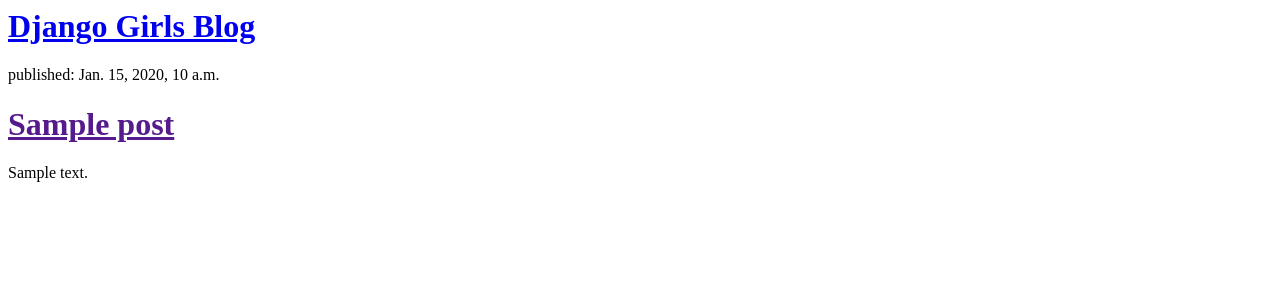
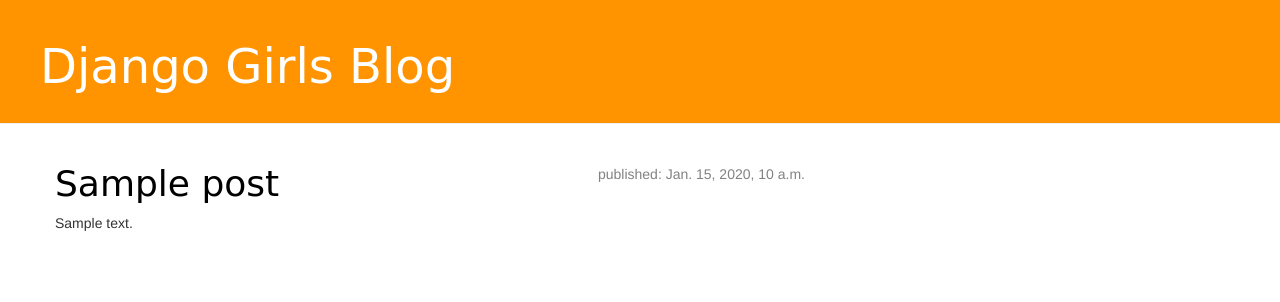
Before and after one commit to Charles-Wu-Chen/djangogirls, a Django app: template blog/templates/blog/post_list.html in a window 1280 px wide. Shown: the top 302 px of the page. Run offline with Django 3.2, Linux system fonts and the light colour scheme; the template is opened without the code that fills it: most values are stand-ins (such as "Sample title", 1, 10 or a date in 2020); some libraries are stand-ins or nearby versions.

Commit message:
add view and template for detailed blog post

```diff
--- /dev/null
+++ b/blog/static/css/blog.css
@@ -0,0 +1,47 @@
+.page-header {
+    background-color: #ff9400;
+    margin-top: 0;
+    padding: 20px 20px 20px 40px;
+}
+
+.page-header h1, .page-header h1 a, .page-header h1 a:visited, .page-header h1 a:active {
+    color: #ffffff;
+    font-size: 36pt;
+    text-decoration: none;
+}
+
+.content {
+    margin-left: 40px;
+}
+
+h1, h2, h3, h4 {
+    font-family: 'Lobster', cursive;
+}
+
+.date {
+    float: right;
+    color: #828282;
+}
+
+.save {
+    float: right;
+}
+
+.post-form textarea, .post-form input {
+    width: 100%;
+}
+
+.top-menu, .top-menu:hover, .top-menu:visited {
+    color: #ffffff;
+    float: right;
+    font-size: 26pt;
+    margin-right: 20px;
+}
+
+.post {
+    margin-bottom: 70px;
+}
+
+.post h1 a, .post h1 a:visited {
+    color: #000000;
+}
--- /dev/null
+++ b/blog/templates/blog/base.html
@@ -0,0 +1,22 @@
+{% load staticfiles %}
+<html>
+<head>
+    <title>Django Girls blog</title>
+    <link rel="stylesheet" href="//maxcdn.bootstrapcdn.com/bootstrap/3.2.0/css/bootstrap.min.css">
+    <link rel="stylesheet" href="//maxcdn.bootstrapcdn.com/bootstrap/3.2.0/css/bootstrap-theme.min.css">
+    <link rel="stylesheet" href="{% static 'css/blog.css' %}">
+</head>
+<body>
+<div class="page-header">
+    <h1><a href="/">Django Girls Blog</a></h1>
+</div>
+<div class="content container">
+    <div class="row">
+        <div class="col-md-8">
+            {% block content %}
+            {% endblock %}
+        </div>
+    </div>
+</div>
+</body>
+</html>
--- a/blog/templates/blog/post_list.html
+++ b/blog/templates/blog/post_list.html
@@ -1,18 +1,14 @@
-<html>
-    <head>
-        <title>Django Girls blog</title>
-    </head>
-    <body>
-        <div>
-    <h1><a href="/">Django Girls Blog</a></h1>
-</div>
+{% extends 'blog/base.html' %}
+
+{% block content %}
 
 {% for post in posts %}
-    <div>
+<div class="post">
+    <div class="date">
         <p>published: {{ post.published_date }}</p>
-        <h1><a href="">{{ post.title }}</a></h1>
-        <p>{{ post.text|linebreaks }}</p>
     </div>
+    <h1><a href="{% url 'post_detail' pk=post.pk %}">{{ post.title }}</a></h1>
+    <p>{{ post.text|linebreaks }}</p>
+</div>
 {% endfor %}
-    </body>
-</html>
+{% endblock %}
--- a/blog/urls.py
+++ b/blog/urls.py
@@ -3,4 +3,5 @@ from blog import views
 
 urlpatterns = [
     url(r'^$', views.post_list, name='post_list_name'),
+    url(r'^post/(?P<pk>[0-9]+)/$', views.post_detail, name='post_detail'),
 ]
--- a/blog/views.py
+++ b/blog/views.py
@@ -1,6 +1,10 @@
-from django.shortcuts import render
+from django.shortcuts import render, get_object_or_404
 from django.utils import timezone
 from .models import Post
+
+def post_detail(request, pk):
+    post = get_object_or_404(Post, pk=pk)
+    return render(request, 'blog/post_detail.html', {'post': post})
 
 def post_list(request):
     posts = Post.objects.filter(published_date__lte=timezone.now()).order_by('published_date')
```
Also changed, not shown: blog/templates/blog/post_detail.html (added, +13 -0 lines).
